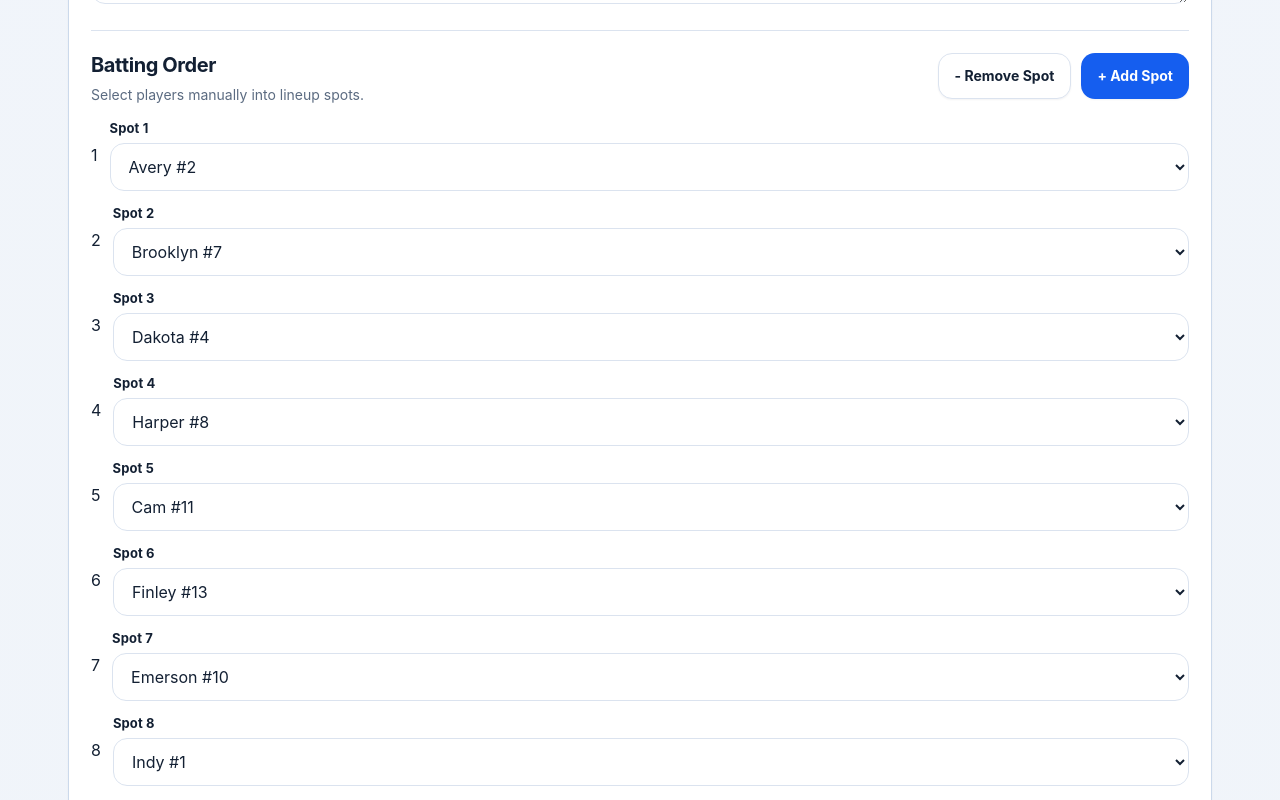
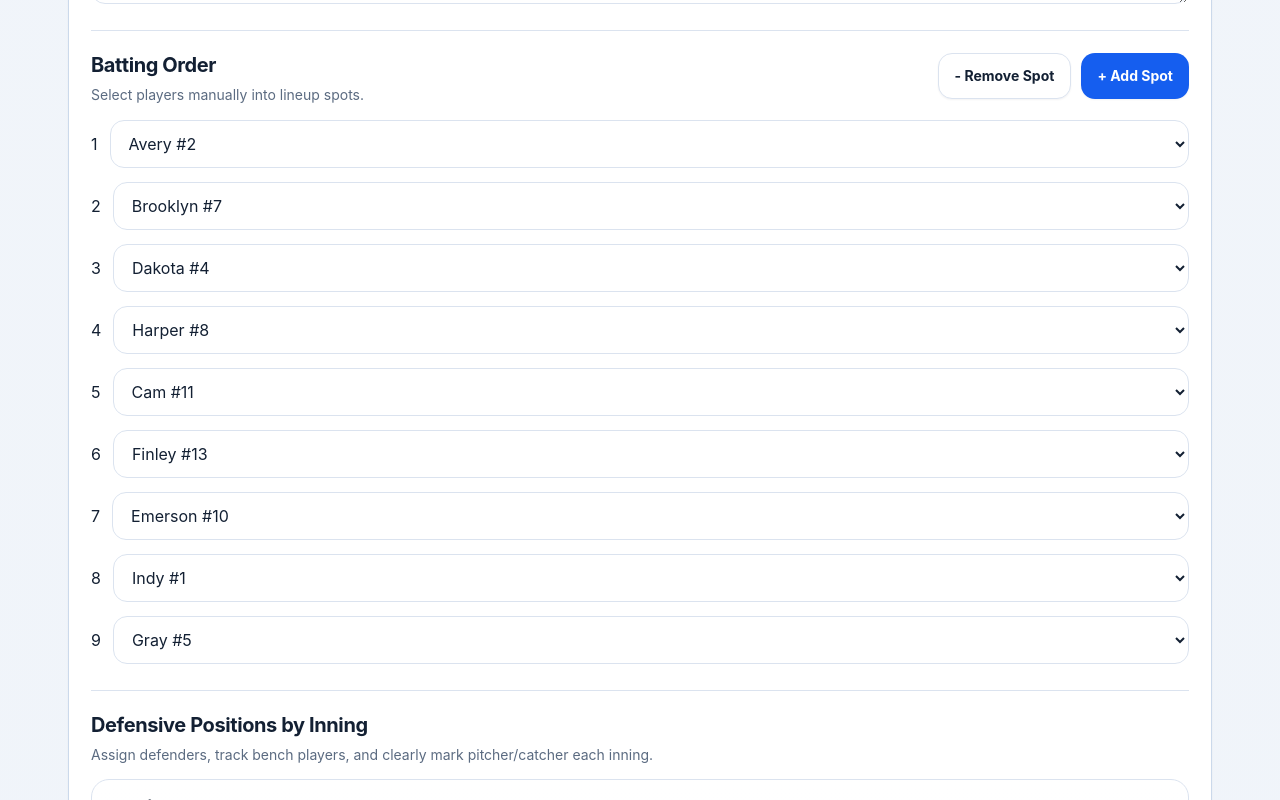
Before and after one commit to krphillips41-png/dugout-iq, a React (Vite) app: page / in a window 1280 px wide. Shown: the part 9060-9860 px from the top of the page. Built offline with nearby package versions, Linux system fonts and the light colour scheme.

Commit message:
remove spot label

```diff
--- a/src/App.jsx
+++ b/src/App.jsx
@@ -1275,7 +1275,7 @@ export default function App() {
                       <div className="lineup-spot-badge">{index + 1}</div>
 
                       <div className="field lineup-field">
-                        <label>Spot {index + 1}</label>
+
                         <select
                           value={playerId}
                           onChange={(e) =>
```
